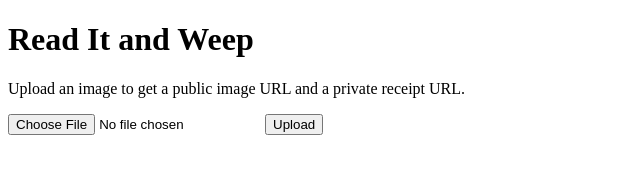
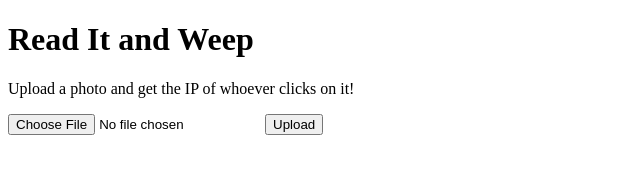
Before and after one commit to wiwichips/readnweep, a website: page public/index.html in a window 1280 px wide. Shown: the whole page, without its empty margins (0-640 px from the left). Drawn offline with Linux system fonts and the light colour scheme.

Commit message:
front-end : updated wording on homepage

```diff
--- a/public/index.html
+++ b/public/index.html
@@ -7,7 +7,7 @@
   </head>
   <body>
     <h1>Read It and Weep</h1>
-    <p>Upload an image to get a public image URL and a private receipt URL.</p>
+    <p>Upload a photo and get the IP of whoever clicks on it!</p>
 
     <form id="upload-form">
       <input id="file-input" type="file" name="file" accept="image/*" required />
```
